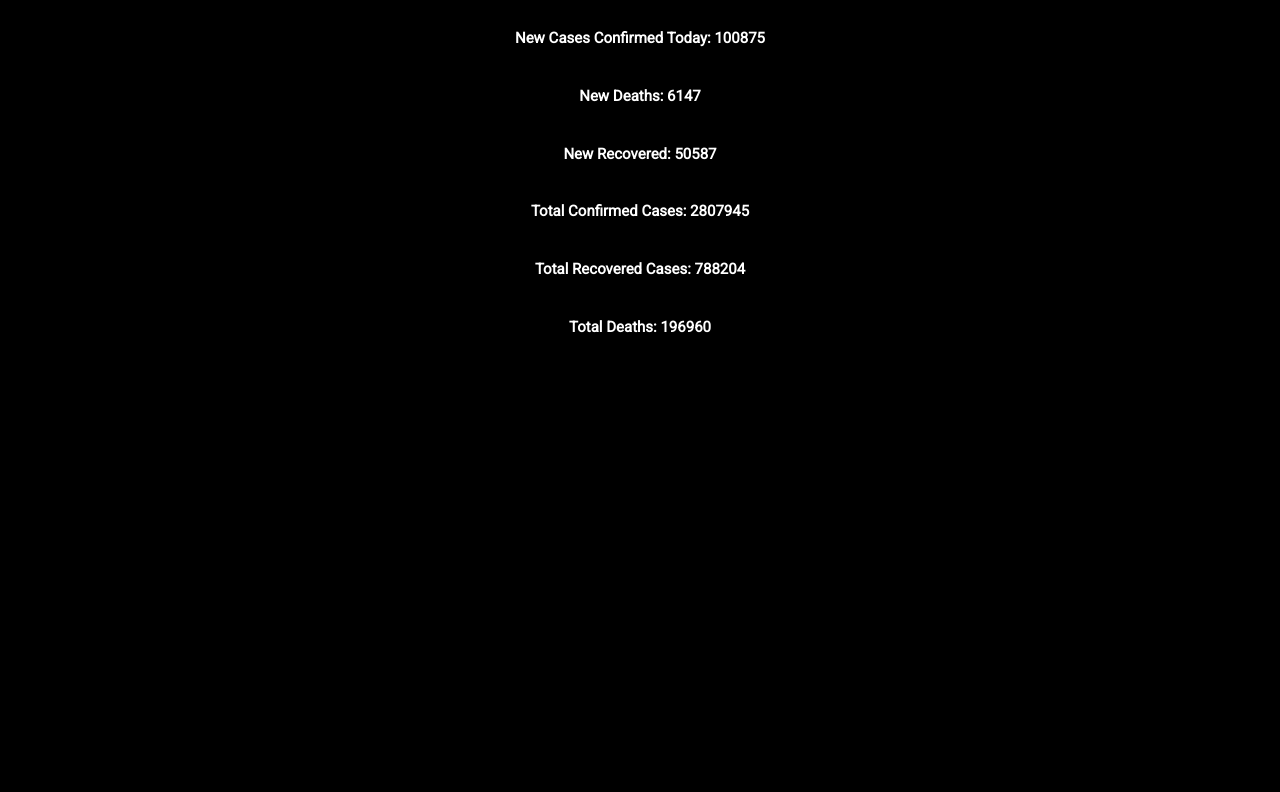
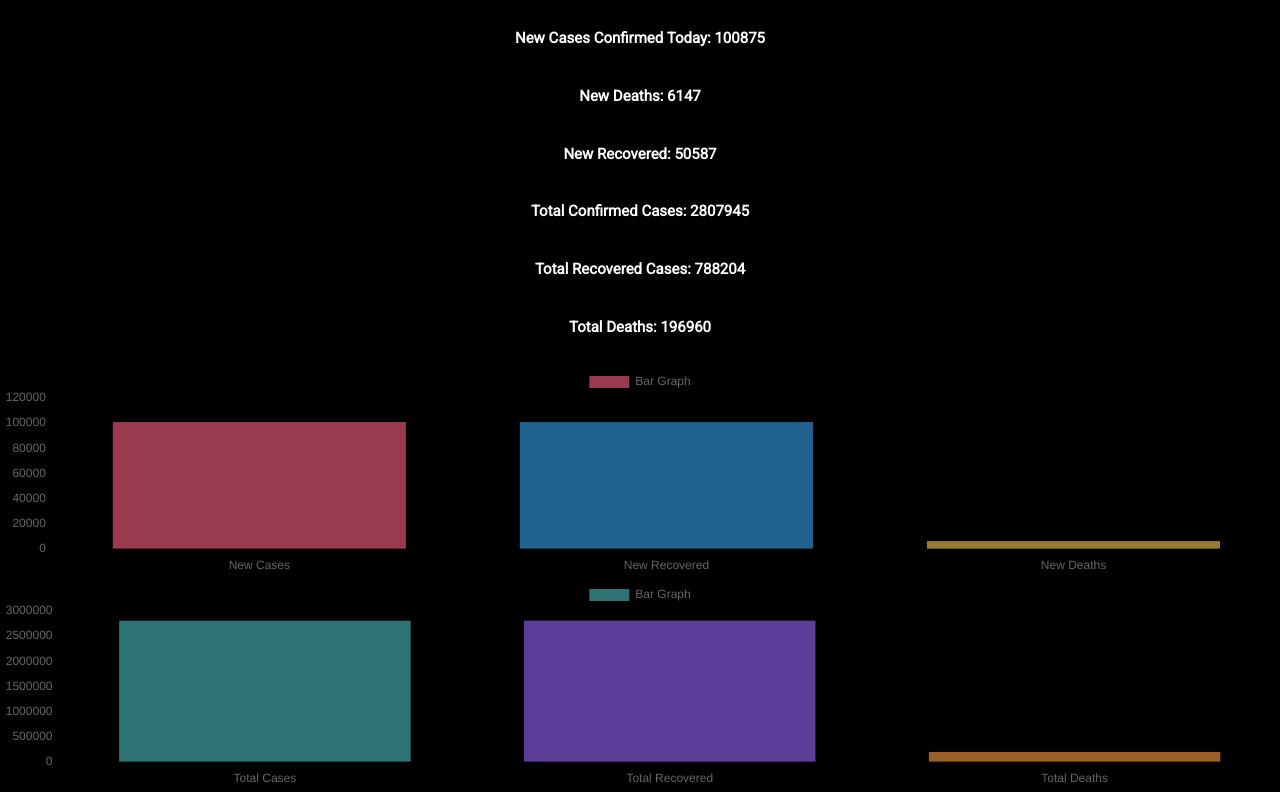
Before and after one commit to Taaseen71/CoVid19Daily, a React (Create React App) app in the folder covid/: page / in a window 1280 px wide. Shown: the part 512-1304 px from the top of the page. Before the commit the page ends 878 px from the top, so only its background shows below. Built offline with nearby package versions, Linux system fonts and the light colour scheme.

Commit message:
rendered first graph on home page

```diff
--- a/covid/src/Components/Home.jsx
+++ b/covid/src/Components/Home.jsx
@@ -1,13 +1,79 @@
 import React, { useState, useEffect } from 'react';
 import '../App.css';
 import data from './data.json';
+import { Bar } from "react-chartjs-2";
 
 function Home(props) {
     useEffect(() => {
         console.log(props.globalData.NewConfirmed);
+        createBarGraph1(props);
+        createBarGraph2(props);
     }, []);
 
+    const [newGraph1, setNewGraph1] = useState([])
+    const [totalGraph1, setTotalGraph1] = useState([])
+
+    //* This Creates Bar Graph of Newly Infected People Daily
+    const createBarGraph1 = (props) => {
+        const myChart = {
+            chartData: {
+                labels: ['New Cases', 'New Recovered', 'New Deaths'],
+                datasets: [
+                    {
+                        label: 'Bar Graph',
+                        data: [
+                            props.globalData.NewConfirmed,
+                            props.globalData.NewConfirmed,
+                            props.globalData.NewDeaths
+                        ],
+                        backgroundColor: [
+                            'rgba(255, 99, 132, 0.6)',
+                            'rgba(54, 162, 235, 0.6)',
+                            'rgba(255, 206, 86, 0.6)',
+                            'rgba(75, 192, 192, 0.6)',
+                            'rgba(153, 102, 255, 0.6)',
+                            'rgba(255, 159, 64, 0.6)',
+                            'rgba(255, 99, 132, 0.6)'
+                        ],
+
+                    }
+                ]
+            }
+        };
+
+        return setNewGraph1(myChart)
+    }
+
+    //* This Creates Bar Graph of Newly Infected People Daily
+    const createBarGraph2 = (props) => {
+        const myChart = {
+            chartData: {
+                labels: ['Total Cases', 'Total Recovered', 'Total Deaths'],
+                datasets: [
+                    {
+                        label: 'Bar Graph',
+                        data: [
+                            props.globalData.TotalConfirmed,
+                            props.globalData.TotalConfirmed,
+                            props.globalData.TotalDeaths
+                        ],
+                        backgroundColor: [
+                            'rgba(75, 192, 192, 0.6)',
+                            'rgba(153, 102, 255, 0.6)',
+                            'rgba(255, 159, 64, 0.6)',
+                            'rgba(255, 99, 132, 0.6)'
+                        ],
+
+                    }
+                ]
+            }
+        };
+
+        return setTotalGraph1(myChart)
+    }
+
     return (
+        <>
             <div className='Home'>
                 <img src="https://media0.giphy.com/media/J0QVUUvPeLS5G/giphy.gif?cid=ecf05e47bd464062255a9f0c0c2e6b72b3eb9efbdbea3e66&rid=giphy.gif" alt="" width="300px" />
                 <h2>Global Data</h2>
@@ -19,76 +85,40 @@ function Home(props) {
                 <h4>{`Total Recovered Cases: ${props.globalData.TotalRecovered}`}</h4>
                 <h4>{`Total Deaths: ${props.globalData.TotalDeaths}`}</h4>
             </div>
+            <div className="chart1">
+                <Bar
+                    data={newGraph1.chartData}
+                    height="50px"
+                    options={{
+                        scales: {
+                            yAxes: [{
+                                ticks: {
+                                    beginAtZero: true
+                                }
+                            }]
+                        },
+                        maintainAspectRatio: true
+                    }}
+                />
+            </div>
+            <div className="chart2">
+                <Bar
+                    data={totalGraph1.chartData}
+                    height="50px"
+                    options={{
+                        scales: {
+                            yAxes: [{
+                                ticks: {
+                                    beginAtZero: true
+                                }
+                            }]
+                        },
+                        maintainAspectRatio: true
+                    }}
+                />
+            </div>
+        </>
     );
 }
 
 export default Home;
-
-//! Old fixDate method. use only if the other one doesnt work// const fixDate = (date) => {
-//   let Array= [];
-//   let returnStatement = []
-//   let firstSplit= date.match(/(.{1,10})/g);
-//   Array.push(firstSplit[0])
-//   Array.push(firstSplit[1]);
-//   let secondSplit = Array[1].match(/(.{1,9})/g)
-
-//   returnStatement.push(Array[0]);
-//   returnStatement.push(secondSplit[0]);
-
-//   let finalResult = returnStatement.join(', ')
-
-//   return finalResult;
-// }
-
-//! this method was was for testing. works fine
-
-//   useEffect (() => {
-//     // fetchData();
-//     localData();
-
-//   },[])
-
-//   const [global, setGlobal] = useState([]);
-//   const [todaysDate, setTodaysDate] = useState()
-
-//   const fetchData = async () => {
-//     const data= await fetch('https://api.covid19api.com/summary');
-
-//     const myData = await data.json();
-//     console.log(myData);
-//     setGlobal(myData.Global);
-//   }
-
-//   const localData = () => {
-//     setGlobal(data[0].Global);
-//     console.log(data[0].Date);
-//     let Date = data[0].Date;
-//     console.log(fixDate(Date));
-//     setTodaysDate(fixDate(Date));
-
-//   }
-
-//  const fixDate = (date) => {
-
-//    let full;
-//     let year= date.slice(0,4)
-
-//     let month = date.slice(5,7)
-//     let day= date.slice(8,10)
-//     let time = date.slice(12,19)
-//     full= ` ${day}-${month}-${year}, Time:${time}`
-
-//     return full;
-//   }
-
-//   return (
-//     <div className="Home">
-//       <h1>{`Today's Date: ${todaysDate}`}</h1>
-//     <h1>{`New Confirmed: ${global.NewConfirmed}`}</h1>
-//     <h1>{`New Deaths: ${global.NewDeaths}`}</h1>
-//     <h1>{`New Recovered: ${global.NewRecovered}`}</h1>
-//     <h1>{`Total Confirmed Cases: ${global.TotalConfirmed}`}</h1>
-//     <h1>{`Total Recovered Cases: ${global.TotalRecovered}`}</h1>
-//     </div>
-
-// );
```
Also changed, not shown: covid/src/Components/Chart2/Chart2.js (+17 -4 lines), covid/src/Components/CountryDetail.jsx (+2 -84 lines). Lines whose indentation alone changed are shown as unchanged.
